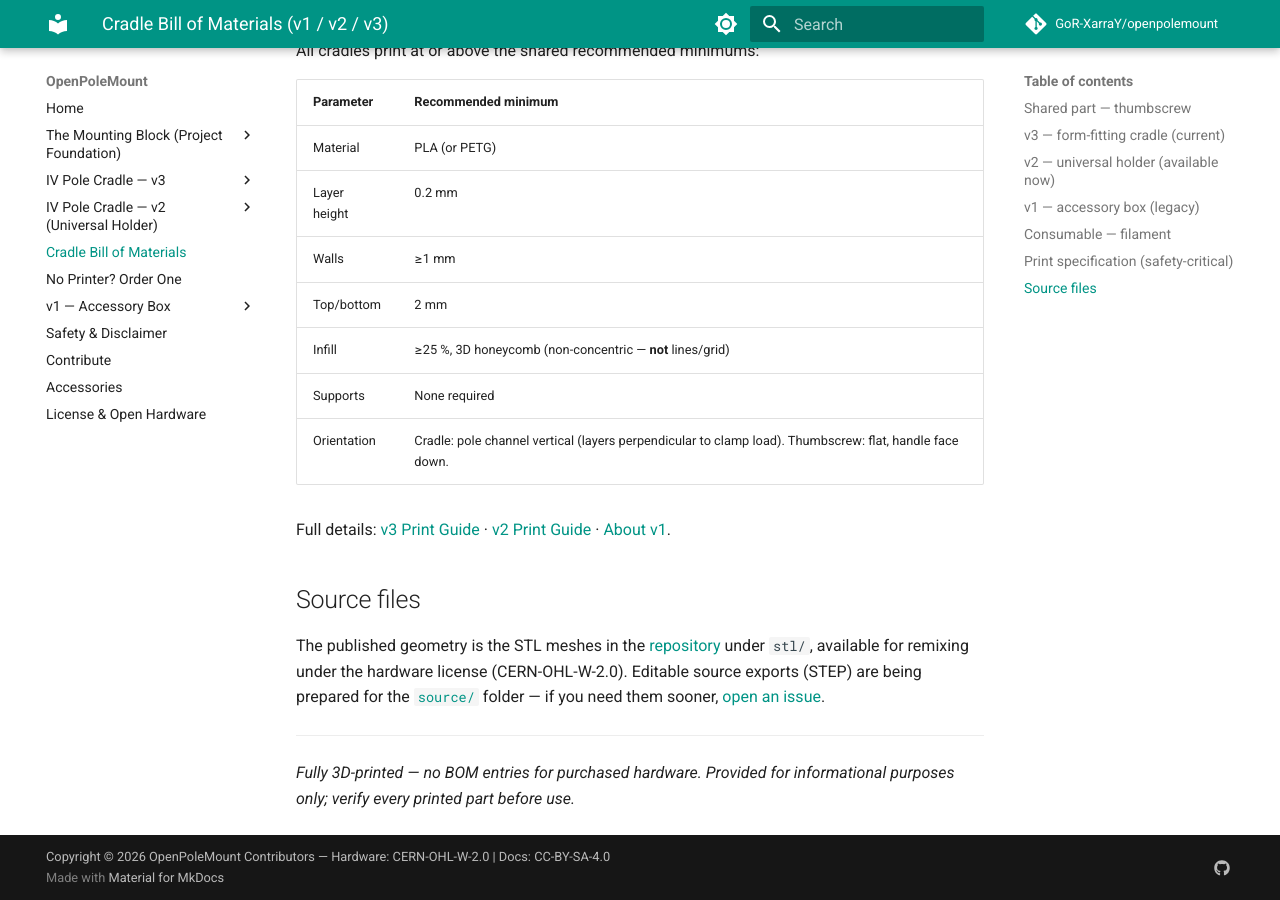
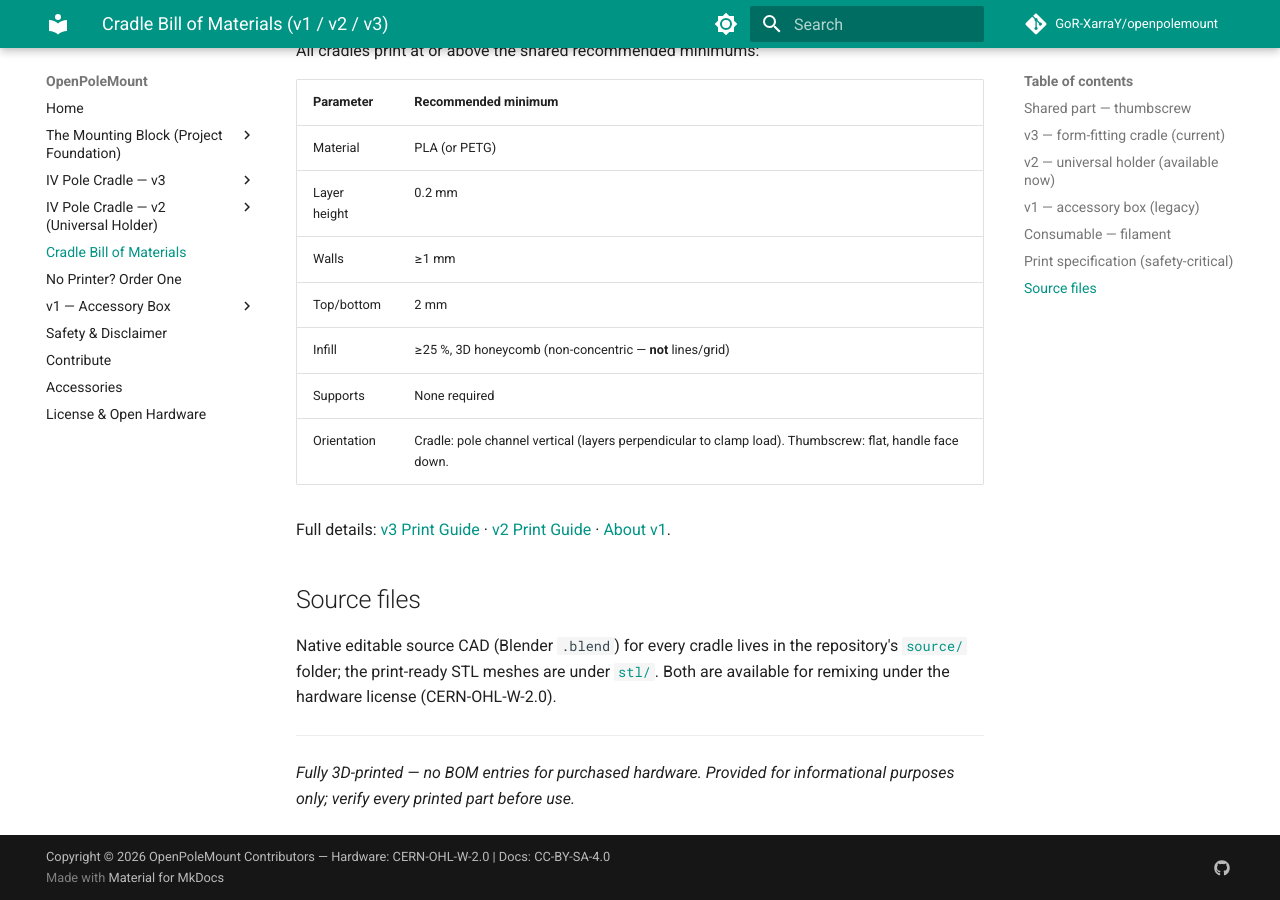
Before and after one commit to GoR-XarraY/openpolemount, an MkDocs documentation site: the page built from docs/cradle-bom.md, in a window 1280 px wide and 900 px high, scrolled down 2127 px. Built offline with MkDocs 1.6.1 and Material for MkDocs 9.7.7, drawn with Linux system fonts in a browser that asks for light colours; comment, search, counter and statistics services are not loaded.

Commit message:
feat: publish native Blender source files for all designs
The editable-source gap is closed: the original .blend files for the
v1/v2/v3 cradles and the mounting block are now in source/, satisfying
OSHWA's editable-source requirement with a fully open-source toolchain.
The four pages that described source as "in preparation" now point at
the published files, and the contributing docs accept .blend as the
project's native source format instead of demanding STEP — a format
Blender cannot even export.

Co-Authored-By: Claude Fable 5 <noreply@anthropic.com>

```diff
--- a/docs/cradle-bom.md
+++ b/docs/cradle-bom.md
@@ -81,11 +81,11 @@ Full details: [v3 Print Guide](iv-pole-v3/print-settings.md) ·
 
 ## Source files
 
-The published geometry is the STL meshes in the
-[repository](https://github.com/GoR-XarraY/openpolemount) under `stl/`, available
-for remixing under the hardware license (CERN-OHL-W-2.0). Editable source exports
-(STEP) are being prepared for the [`source/`](https://github.com/GoR-XarraY/openpolemount/tree/main/source)
-folder — if you need them sooner, [open an issue](https://github.com/GoR-XarraY/openpolemount/issues).
+Native editable source CAD (Blender `.blend`) for every cradle lives in the
+repository's [`source/`](https://github.com/GoR-XarraY/openpolemount/tree/main/source)
+folder; the print-ready STL meshes are under
+[`stl/`](https://github.com/GoR-XarraY/openpolemount/tree/main/stl). Both are
+available for remixing under the hardware license (CERN-OHL-W-2.0).
 
 ---
 
```
Also changed, not shown: CONTRIBUTING.md (+2 -3 lines), README.md (+1 -1 lines), docs/contributing.md (+2 -2 lines), docs/mounting-block/bom.md (+5 -5 lines), docs/mounting-block/index.md (+4 -4 lines), source/README.md (+22 -17 lines), 4 other files.
